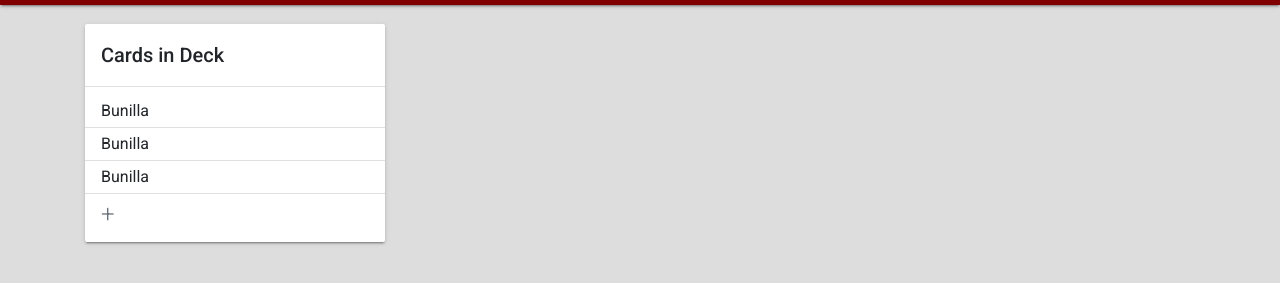
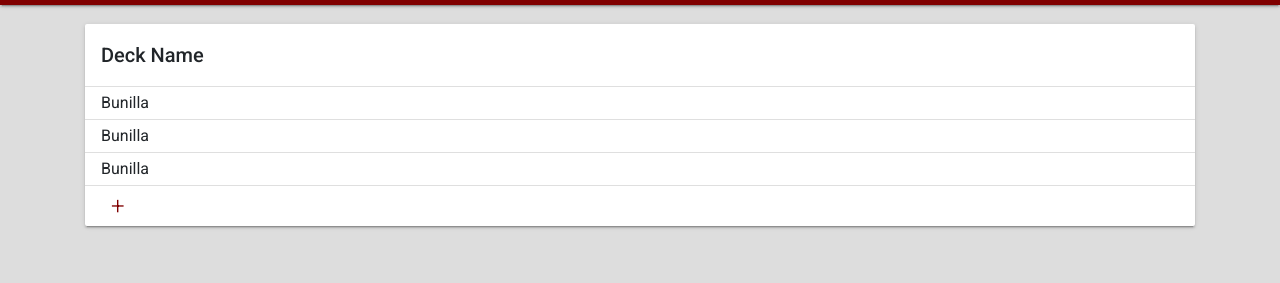
Before and after one commit to rhit-bih2/CSSE280-Final-Project-Draw-Simulator, a plain HTML site: page public/detail.html in a window 1280 px wide. Shown: the part 51-334 px from the top of the page. Drawn offline with Linux system fonts and the light colour scheme; some packages are replaced by stand-ins of ours; no server answers.

Commit message:
detail page styling

```diff
--- a/public/detail.html
+++ b/public/detail.html
@@ -33,18 +33,22 @@
 
   <div id="detailPage" class="container page-container">
     <div id="cardList" class="card" style="max-width: 300px;">
-      <div class="card-header">
-        Cards in Deck
+      <div class="textInputContainer">
+        <div class="card-header" contenteditable="true">
+          Deck Name
+        </div>
       </div>
-      <ul class="list-group list-group-flush">
-        <li class="list-group-item deck-item">Bunilla</li>
-        <li class="list-group-item deck-item">Bunilla</li>
-        <li class="list-group-item deck-item">Bunilla</li>
-        <li class="list-group-item text-center deck-add-btn">
-          <a href="#" class="add-button-plus">+</a>
+      <ul id="cardContainer" class="list-group list-group-flush textInputContainer">
+        <li class="list-group-item deck-item" contenteditable="true">Bunilla</li>
+        <li class="list-group-item deck-item" contenteditable="true">Bunilla</li>
+        <li class="list-group-item deck-item" contenteditable="true">Bunilla</li>
+        <li id="deck-add-btn" class="list-group-item text-center">
+          <a id="addCardButton" href="#">+</a>
+          <!-- <button id="saveButton" class="btn btn-outline-success active">Save</button> -->
         </li>
       </ul>
     </div>
+
   </div>
 
   <!-- Modal -->
@@ -65,6 +69,8 @@
     </div>
   </div>
 
+
+
   <script src="scripts/jquery.min.js"></script>
   <script src="scripts/popper.js"></script>
   <script src="scripts/bootstrap-material-design.js"></script>
--- a/public/styles/main.css
+++ b/public/styles/main.css
@@ -64,21 +64,22 @@ body {
   cursor: pointer;
 }
 
-.list-group-item.deck-add-btn {
+#deck-add-btn {
   padding: 0.5rem 1rem;
   text-align: center;
   border-bottom: none;
 }
 
-.add-button-plus {
+#addCardButton {
   font-size: 1.5rem;
   font-weight: 300;
-  color: #6c757d;
+  color: #800000;
   text-decoration: none;
   display: block;
+  padding-left: 10px;
 }
 
-.add-button-plus:hover {
+#addCardButton:hover {
   color: #343a40;
 }
 
@@ -92,8 +93,24 @@ body {
     display: block;
     margin: 60px auto;
     color: white;
+    font-size: 1.1em;
     background: #800000;
-    font-size: 1.1em;
     padding: 10px 30px;
     border-radius: 5px;
 }
+
+.textInputContainer{
+    display: inline-block;
+}
+
+#cardList{
+    min-width: 100%;
+}
+
+#cardContainer{
+    padding: 0;
+}
+
+/* #saveButton{
+    margin: 0 0 0 auto;
+} */
```
